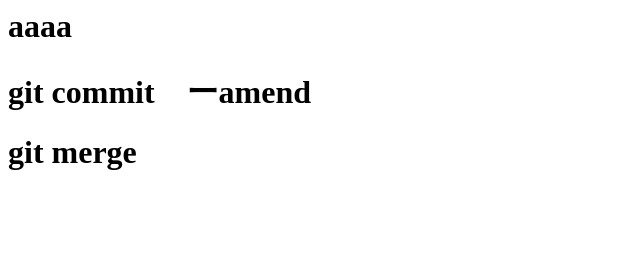
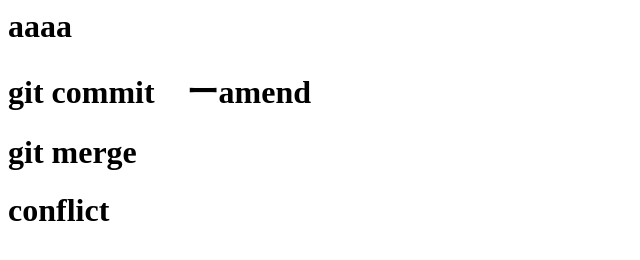
Before and after one commit to kotakamikawa/git_tutorial, a plain HTML site: page index.html in a window 1280 px wide. Shown: the whole page, without its empty margins (0-640 px from the left). Drawn offline with Linux system fonts and the light colour scheme.

Commit message:
コンフリクトを追記

```diff
--- a/index.html
+++ b/index.html
@@ -1,3 +1,4 @@
 <h1>aaaa</h1>
 <h1>git commit　ーamend</h1>
 <h1>git merge</h1>
+<h1>conflict</h1>
```
